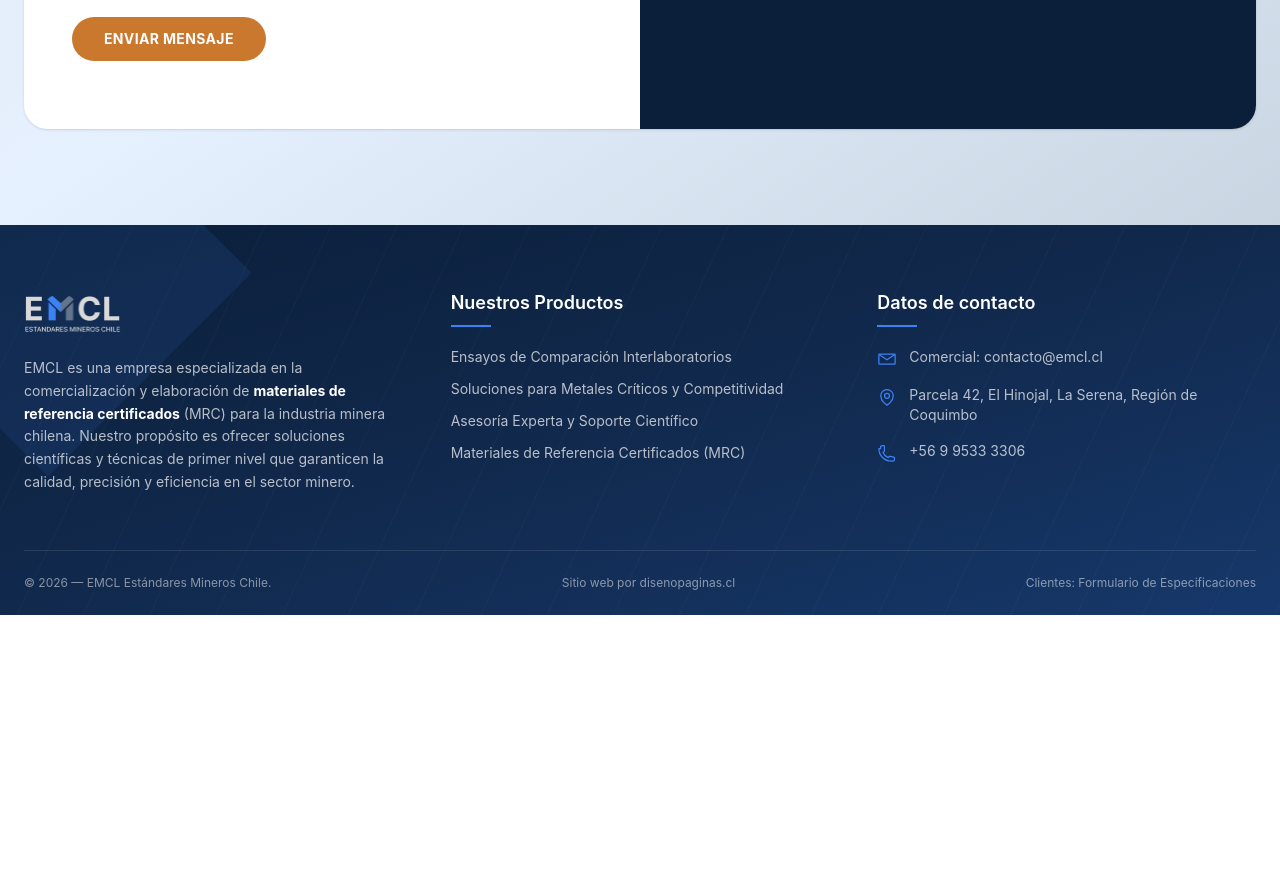
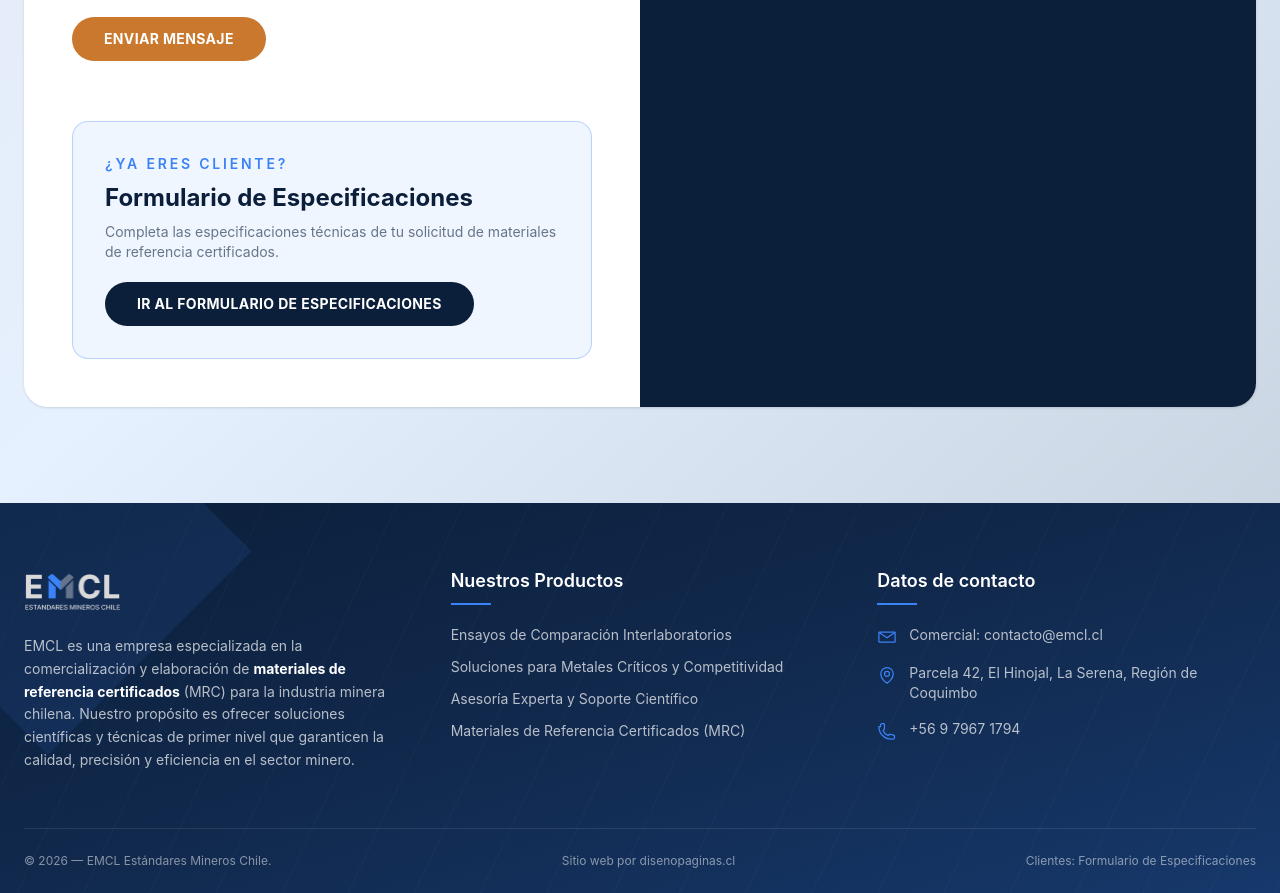
Before and after one commit to codigoraul/emcl-astro, an Astro site: page /contacto in a window 1280 px wide. Shown: the part 1034-1927 px from the top of the page. Before the commit the page ends 1649 px from the top, so only its background shows below. Built offline with nearby package versions, Linux system fonts and the light colour scheme; Astro itself is replaced by a stand-in of ours.

Commit message:
subiendo fono orden

```diff
--- a/src/components/ContactFormSection.astro
+++ b/src/components/ContactFormSection.astro
@@ -93,6 +93,21 @@ const { contact } = Astro.props;
 
           <p id="contact-form-status" role="status" aria-live="polite" class="text-sm"></p>
         </form>
+
+        <!-- Acceso destacado para clientes: formulario de especificaciones -->
+        <div class="mt-10 rounded-2xl border border-brand-logo-blue/30 bg-blue-50 p-6 md:p-8">
+          <p class="text-sm font-semibold uppercase tracking-[0.2em] text-brand-logo-blue">¿Ya eres cliente?</p>
+          <h3 class="mt-2 text-xl font-bold text-brand-900 md:text-2xl">Formulario de Especificaciones</h3>
+          <p class="mt-2 text-sm text-brand-900/60">
+            Completa las especificaciones técnicas de tu solicitud de materiales de referencia certificados.
+          </p>
+          <a
+            href={withBase('/solicitud-especificaciones')}
+            class="mt-5 inline-block rounded-full bg-brand-900 px-8 py-3 text-sm font-bold uppercase tracking-wide text-white transition hover:bg-brand-accent"
+          >
+            Ir al formulario de especificaciones
+          </a>
+        </div>
       </div>
 
       <div class="bg-brand-900 p-8 text-white md:p-12">
--- a/src/content/fallback.ts
+++ b/src/content/fallback.ts
@@ -60,14 +60,14 @@ export const fallbackServices: WPService[] = [
 ];
 
 export const fallbackContact: WPContactInfo = {
-  phone: '+56 9 9533 3306',
-  whatsapp: '+56995333306',
+  phone: '+56 9 7967 1794',
+  whatsapp: '+56979671794',
   email: 'contacto@emcl.cl',
   address: 'Parcela 42, El Hinojal',
   city: 'La Serena',
   region: 'Región de Coquimbo',
-  // Segundo teléfono visto en el afiche
-  phoneSecondary: '+56 9 7967 1794',
+  // Teléfono secundario (M. Castillo). El principal es el de Marilyn (gerente técnica).
+  phoneSecondary: '+56 9 9533 3306',
   people: [
     { name: 'Marilyn Martín', email: 'marilyn.martin@emcl.cl', phone: '+56 9 7967 1794' },
     { name: 'M. Castillo', email: 'mcastillo@emcl.cl', phone: '+56 9 9533 3306' },
@@ -98,7 +98,7 @@ export const fallbackSeo: Record<string, WPSeoMeta> = {
   },
   contacto: {
     title: 'Contacto | EMCL',
-    description: 'Contáctanos: +56 9 9533 3306 · contacto@emcl.cl · La Serena, Región de Coquimbo.',
+    description: 'Contáctanos: +56 9 7967 1794 · contacto@emcl.cl · La Serena, Región de Coquimbo.',
   },
   proyectos: {
     title: 'Proyectos | EMCL',
```
